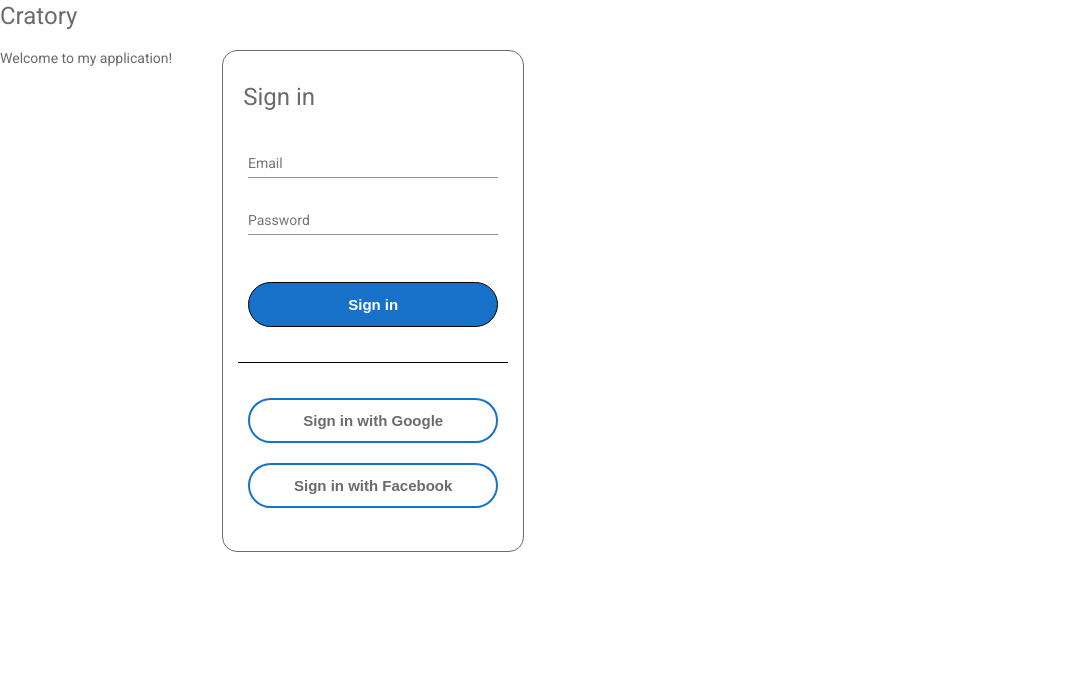
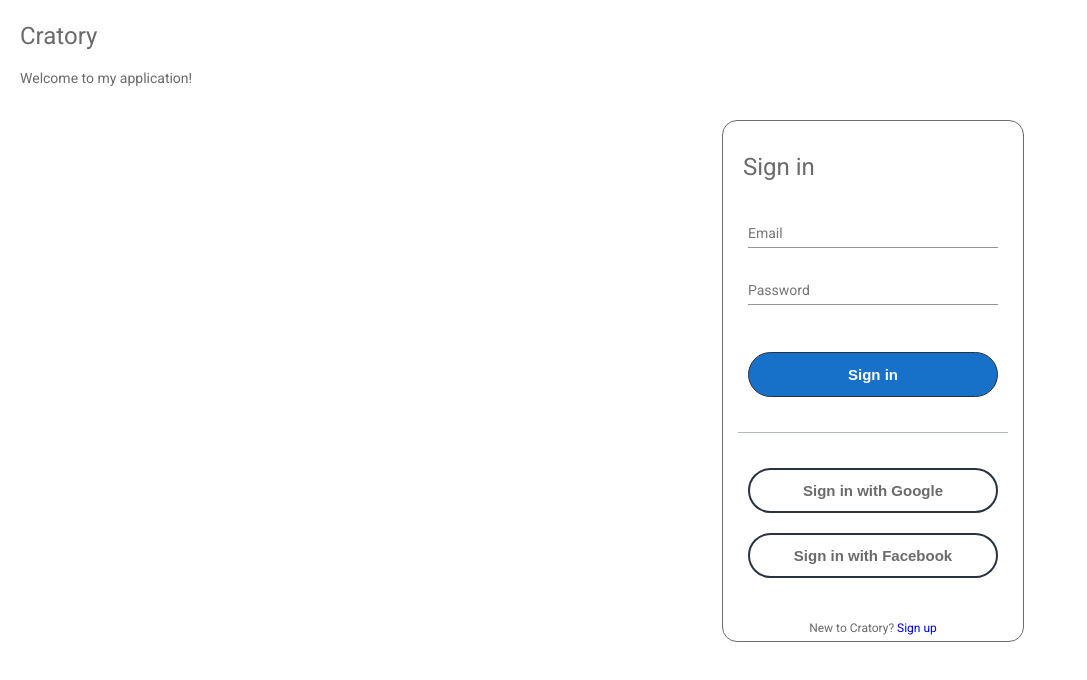
Before and after one commit to majid171/cratory, an Angular app in the folder frontend/: page /login in a window 1280 px wide. Shown: the top 680 px of the page, without its empty margins (0-1087 px from the left). Built offline with nearby package versions, Linux system fonts and the light colour scheme; no server answers.

Commit message:
finished styling login page

```diff
--- a/frontend/src/app/components/common/button/button.component.scss
+++ b/frontend/src/app/components/common/button/button.component.scss
@@ -16,7 +16,7 @@
 .primary{
     background-color: $blue;
     color: $white;
-    border: 1px solid black;
+    border: 1px solid $gunmetal;
 }
 
 .primary:hover{
@@ -33,9 +33,10 @@
 
 .o-auth{
     background-color: $white;
-    border: 2px solid $blue;
+    border: 2px solid $gunmetal;
+    transition: border-width 0.01s linear;
 }
 
 .o-auth:hover{
-    border: 2px solid $gunmetal;
+    border-width: 3px;
 }
--- a/frontend/src/app/components/login/login.component.html
+++ b/frontend/src/app/components/login/login.component.html
@@ -34,5 +34,9 @@
             <app-button buttonText="Sign in with Facebook" [handler]="loginWithFacebook" type="o-auth" buttonWidth="long">
             </app-button>
         </div>
+        <div class="sign-up-container">
+            New to Cratory?
+            <a href="#">Sign up</a>
+        </div>
     </div>
 </div>
--- a/frontend/src/app/components/login/login.component.scss
+++ b/frontend/src/app/components/login/login.component.scss
@@ -4,22 +4,53 @@
     display: flex;
     width: 100%;
     height: 100%;
+    flex-direction: column;
+    @include mobile{
+        align-items: center;
+    }
+
+    @include tablets{
+        align-items: center;
+    }
 }
 
 .info-container {
+    margin: 20px;
+    @include mobile{
+        display: none;
+    }
+    @include tablets{
+        display: none;
+    }
 }
 
 .login-card-container {
+    align-self: flex-end;
+    margin-right: 20vw;
     display: flex;
     width: 20vw;
     max-width: 400px;
     min-width: 300px;
-    height: 500px;
-    margin: 50px;
+    height: auto;
     border: 1px solid $text-colour;
     align-items: center;
     flex-direction: column;
-    border-radius: 15px;
+    border-radius: $app-border-radius;
+
+    @include mobile{
+        border: none;
+        width: 100%;
+        height: auto;
+        align-self: center;
+        margin-right: unset;
+    }
+
+    @include tablets{
+        width: 100%;
+        height: auto;
+        align-self: center;
+        margin-right: unset;
+    }
 }
 
 .title-container {
@@ -52,4 +83,14 @@
     display: flex;
     justify-content: center;
     flex-direction: column;
+    margin-bottom: 30px;
 }
+
+.sign-up-container{
+    margin-bottom: 3px;
+    font-size: 12px;
+}
+
+a{
+    text-decoration: none;
+}
--- a/frontend/src/styles.scss
+++ b/frontend/src/styles.scss
@@ -43,9 +43,13 @@ $cyan: #E0FBFC;
 $sienna: #EE6C4D;
 $gunmetal: #293241;
 $text-colour: #6b6b6b;
+$card-border-colour: #AAB8C2;
+
+/* App Variables */
+$app-border-radius: 15px;
 
 html, body { height: 100%; }
-body { margin: 0; font-family: Roboto, "Helvetica Neue", sans-serif; color: $text-colour;}
+body { margin: 0; font-family: Arial; color: $text-colour; font: Arial;}
 
 hr {
   margin: 25px;
@@ -53,6 +57,26 @@ hr {
   clear: both;
   display: block;
   width: 90%;
-  background-color: black;
+  background-color: #AAB8C2;
   height: 1px;
 }
+
+
+/* Media Queries */
+@mixin mobile {
+  @media (max-width: 480px) {
+    @content;
+  }
+}
+
+@mixin tablets {
+  @media (min-width: 481px) and (max-width: 768px) {
+    @content;
+  }
+}
+
+@mixin desktops {
+  @media (min-width: 769px) {
+    @content;
+  }
+}
```
